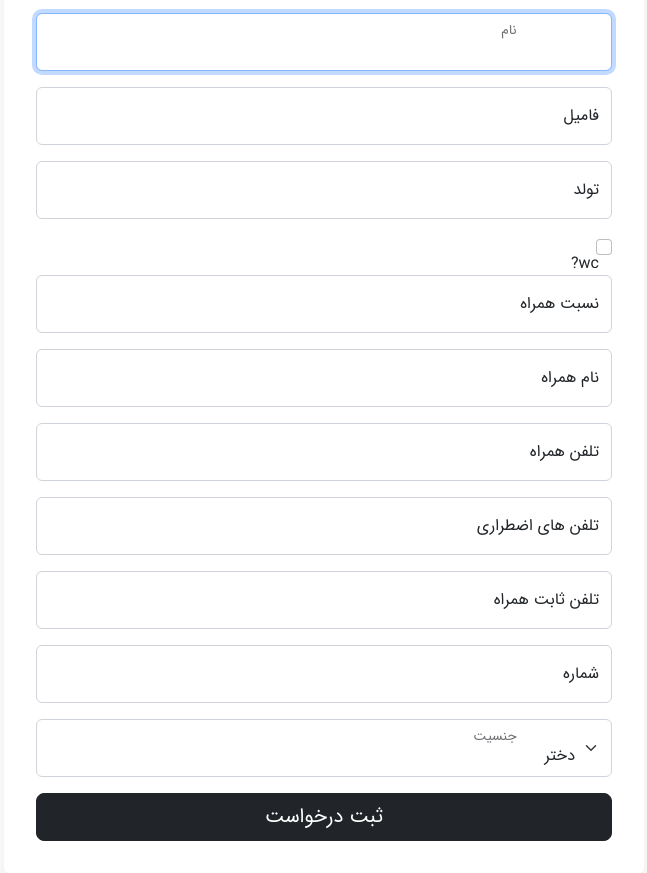
After one commit to Arman-Hadi/mesbah_kids, a Django app: template mesbah/api/templates/api/new_kid.html in a window 1280 px wide. The commit adds this page. Shown: the whole page, without its empty margins (316-963 px from the left). Run offline with Django 4.2, Linux system fonts and the light colour scheme; the template is opened without the code that fills it, so the values that code supplies are empty.

Commit message:
add form

```diff
--- /dev/null
+++ b/mesbah/api/templates/api/new_kid.html
@@ -0,0 +1,157 @@
+<!DOCTYPE html>
+<html lang="en">
+  <head>
+    {% load static %}
+    <link rel="stylesheet" href="{% static 'api/IRANSans/css/style.css' %}">
+    <meta charset="utf-8" />
+    <meta name="viewport" content="width=device-width, initial-scale=1" />
+    <title>بچه نو</title>
+    <link
+      href="https://cdn.jsdelivr.net/npm/bootstrap@5.2.0/dist/css/bootstrap.min.css"
+      rel="stylesheet"
+      integrity="sha384-gH2yIJqKdNHPEq0n4Mqa/HGKIhSkIHeL5AyhkYV8i59U5AR6csBvApHHNl/vI1Bx"
+      crossorigin="anonymous"
+    />
+    <script
+      defer
+      src="https://cdn.jsdelivr.net/npm/bootstrap@5.2.0/dist/js/bootstrap.bundle.min.js"
+      integrity="sha384-A3rJD856KowSb7dwlZdYEkO39Gagi7vIsF0jrRAoQmDKKtQBHUuLZ9AsSv4jD4Xa"
+      crossorigin="anonymous"
+    ></script>
+    <style>
+      * {
+        box-sizing: border-box;
+        direction: rtl;
+      }
+      body {
+        display: flex;
+        align-items: center;
+        justify-content: center;
+        height: 100vh;
+      }
+      .form-container {
+        width: 90%;
+        max-width: 40rem;
+        padding: 2rem;
+        box-shadow: 0 8px 15px 5px rgba(0, 0, 0, 6%);
+        border-radius: 5px;
+      }
+    </style>
+  </head>
+  <body>
+    <form class="form-container" method="post">{% csrf_token %}
+      <h2 class="mb-3 w-100 h2">اطلاعات کودک را وارد کنید:</h2>
+      <div class="form-floating mb-3">
+        <input
+          name="first_name"
+          type="text"
+          class="form-control"
+          id="floatingInput"
+          placeholder="علی محمدی"
+          autofocus
+        />
+        <label for="floatingInput">نام</label>
+      </div>
+      <div class="form-floating mb-3">
+        <input
+          name="last_name"
+          type="text"
+          class="form-control"
+          id="floatingInput"
+          placeholder="علی محمدی"
+          autofocus
+        />
+        <label for="floatingInput">فامیل</label>
+      </div>
+      <div class="form-floating mb-3">
+        <input
+          name="birth_date"
+          type="text"
+          class="form-control"
+          id="floatingInput"
+          placeholder="علی محمدی"
+          autofocus
+        />
+        <label for="floatingInput">تولد</label>
+      </div>
+      <div class="form-floating mb-3">
+        <input class="form-check-input" type="checkbox" name="wc" value="" id="floatingInput22">
+        <label for="floatingInput">wc?</label>
+      </div>
+      <div class="form-floating mb-3">
+        <input
+          name="caretaker"
+          type="text"
+          class="form-control"
+          id="floatingInput"
+          placeholder="علی محمدی"
+          autofocus
+        />
+        <label for="floatingInput">نسبت همراه</label>
+      </div>
+      <div class="form-floating mb-3">
+        <input
+          name="caretaker_name"
+          type="text"
+          class="form-control"
+          id="floatingInput"
+          placeholder="علی محمدی"
+          autofocus
+        />
+        <label for="floatingInput">نام همراه</label>
+      </div>
+      <div class="form-floating mb-3">
+        <input
+          name="caretaker_phone_number"
+          type="text"
+          class="form-control"
+          id="floatingInput"
+          placeholder="علی محمدی"
+          autofocus
+        />
+        <label for="floatingInput">تلفن همراه</label>
+      </div>
+      <div class="form-floating mb-3">
+        <input
+          name="emergancy_calls"
+          type="text"
+          class="form-control"
+          id="floatingInput"
+          placeholder="علی محمدی"
+          autofocus
+        />
+        <label for="floatingInput">تلفن های اضطراری</label>
+      </div>
+      <div class="form-floating mb-3">
+        <input
+          name="caretaker_home_number"
+          type="text"
+          class="form-control"
+          id="floatingInput"
+          placeholder="علی محمدی"
+          autofocus
+        />
+        <label for="floatingInput">تلفن ثابت همراه</label>
+      </div>
+      <div class="form-floating mb-3">
+        <input
+          name="number"
+          class="form-control"
+          id="floatingPassword"
+          placeholder="شماره"
+        />
+        <label for="floatingPassword">شماره</label>
+      </div>
+      <div class="form-floating  mb-3">
+        <select class="form-select" name="gender" id="floatingSelect" aria-label="Floating label select example">
+          <option value="FE">دختر</option>
+          <option value="MA">پسر</option>
+        </select>
+        <label for="floatingSelect">جنسیت</label>
+      </div>
+      <div class="d-grid gap-2">
+        <button class="w-100 btn btn-lg btn-dark" type="submit">ثبت درخواست</button>
+      </div>
+    </form>
+  </body>
+</html>
--- a/mesbah/api/urls.py
+++ b/mesbah/api/urls.py
@@ -12,6 +12,7 @@ urlpatterns = [
     path('deliver', views.ChangeStatusView.as_view(), name='deliver'),
     path('boys', views.BoysView.as_view(), name='boys'),
     path('girls', views.GirlsView.as_view(), name='girls'),
+    path('newkid', views.NewKidView.as_view(), name='newkid'),
 
     path('reset', views.ResetView.as_view(), name='reset'),
 ]
--- a/mesbah/api2/views.py
+++ b/mesbah/api2/views.py
@@ -85,7 +85,7 @@ class FatherDeliveryView(APIView):
             if not id:
                 return Response(data={'success': False, 'error': 'no id'}, status=400)
 
-            Kid.objects.filter(id=id).update(status='DE', gate_out='MA')
+            Kid.objects.filter(id=id).update(status='RE', gate_out='MA')
 
             return Response(data={'success': True,}, status=200)
         except Exception as e:
@@ -102,7 +102,7 @@ class MohterDeliveryView(APIView):
             if not id:
                 return Response(data={'success': False, 'error': 'no id'}, status=400)
 
-            Kid.objects.filter(id=id).update(status='DE', gate_out='FE')
+            Kid.objects.filter(id=id).update(status='RE', gate_out='FE')
 
             return Response(data={'success': True,}, status=200)
         except Exception as e:
```
Also changed, not shown: mesbah/api/templates/api/boys.html (+9 -8 lines), mesbah/api/templates/api/girls.html (+9 -8 lines), mesbah/api/views.py (+33 -2 lines).
